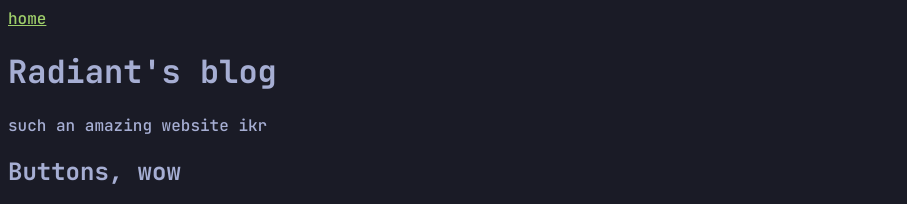
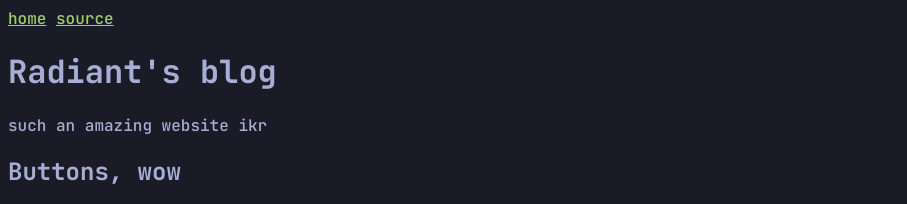
Before and after one commit to radiantsb/site, an Eleventy site: page index.html in a window 1280 px wide. Shown: the top 204 px of the page, without its empty margins (0-907 px from the left). Built offline with nearby package versions, Linux system fonts and the light colour scheme; Eleventy itself is replaced by a stand-in of ours; files that its build step writes are made by us from their sources.

Commit message:
add link to source code

```diff
--- a/_includes/layout.html
+++ b/_includes/layout.html
@@ -10,6 +10,7 @@
   <body>
   <header>
       <a href="/index.html">home</a>
+      <a href="https://github.com/radiantsb/site">source</a>
       <h1>{{ title | default: "Radiant's blog" }}</h1>
       <h3>{{ quote }}</h3>
   </header>
```
